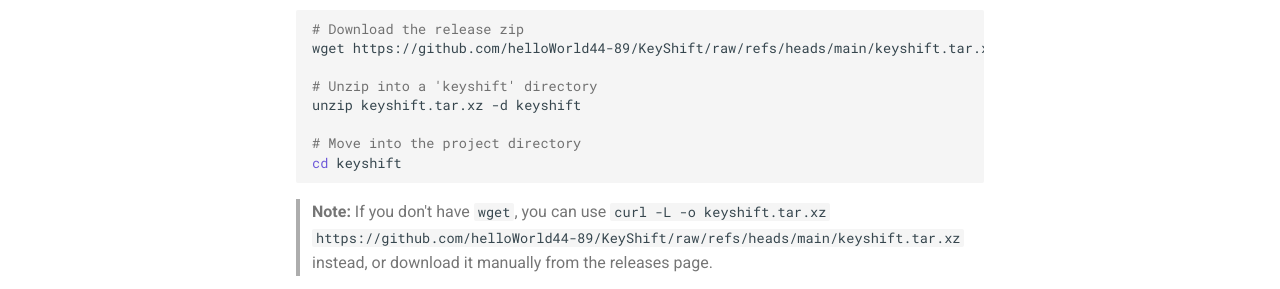
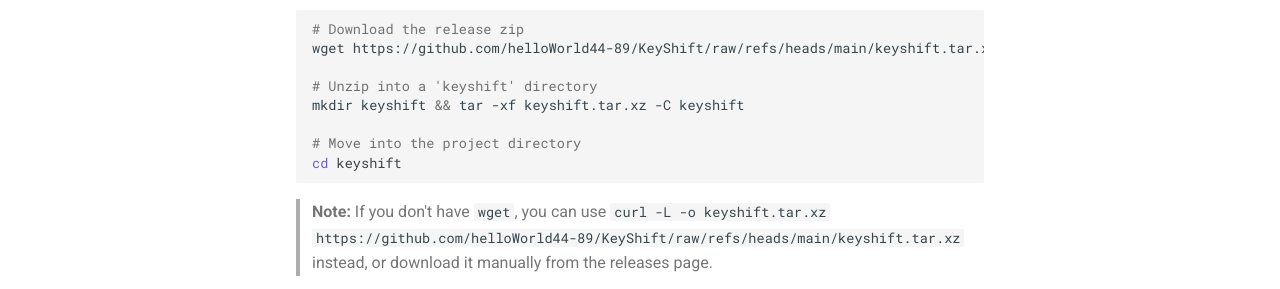
Before and after one commit to helloWorld44-89/KeyShift, an MkDocs documentation site: the page built from docs/docker.md, in a window 1280 px wide and 900 px high. Shown: the part 448-737 px from the top of the window. Built offline with MkDocs 1.6.1 and Material for MkDocs 9.7.7, drawn with Linux system fonts in a browser that asks for light colours.

Commit message:
editing docs for tar file

```diff
--- a/docs/docker.md
+++ b/docs/docker.md
@@ -15,7 +15,7 @@
 wget https://github.com/helloWorld44-89/KeyShift/raw/refs/heads/main/keyshift.tar.xz
 
 # Unzip into a 'keyshift' directory
-unzip keyshift.tar.xz -d keyshift
+mkdir keyshift && tar -xf keyshift.tar.xz -C keyshift
 
 # Move into the project directory
 cd keyshift
```
Also changed, not shown: README.md (+1 -1 lines).
